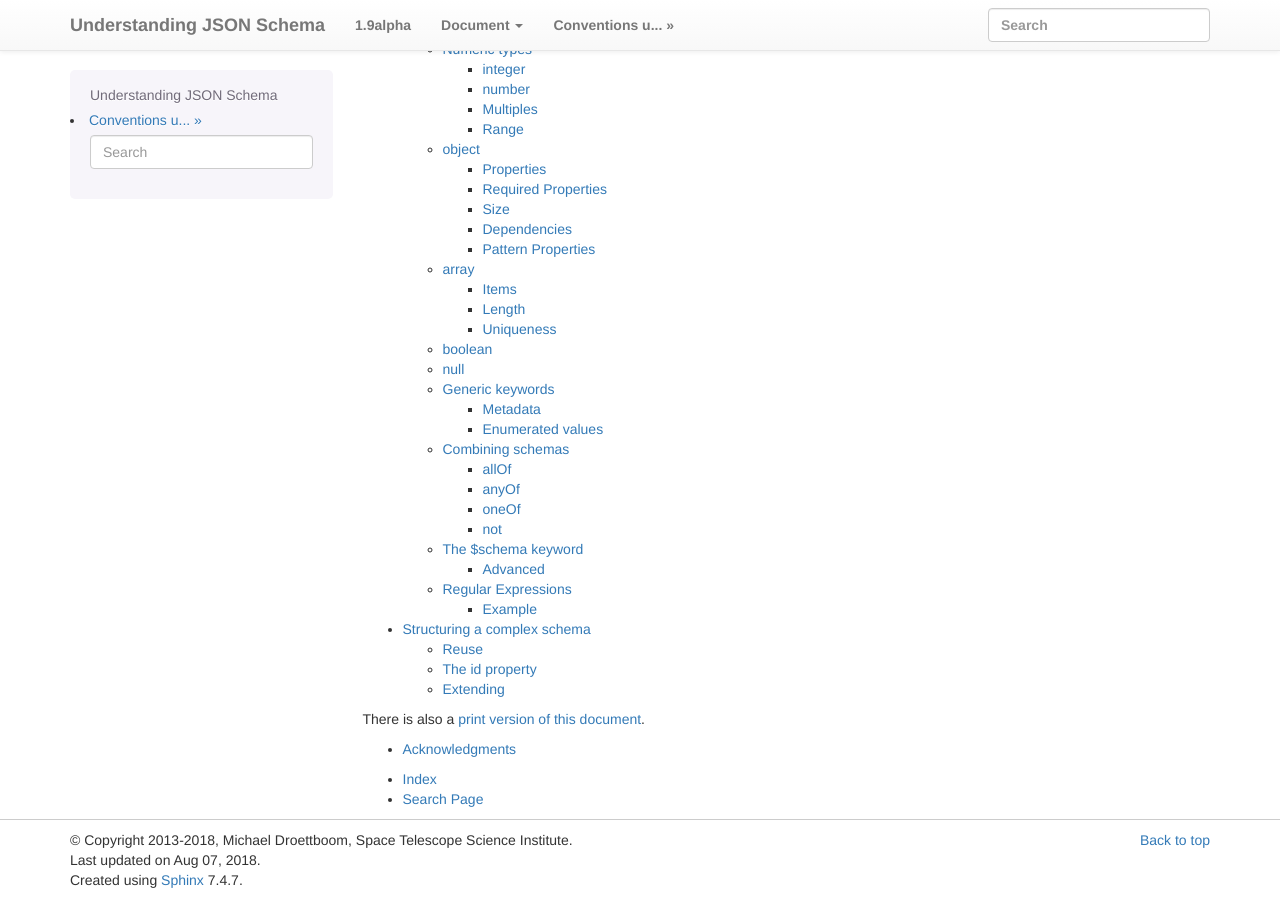
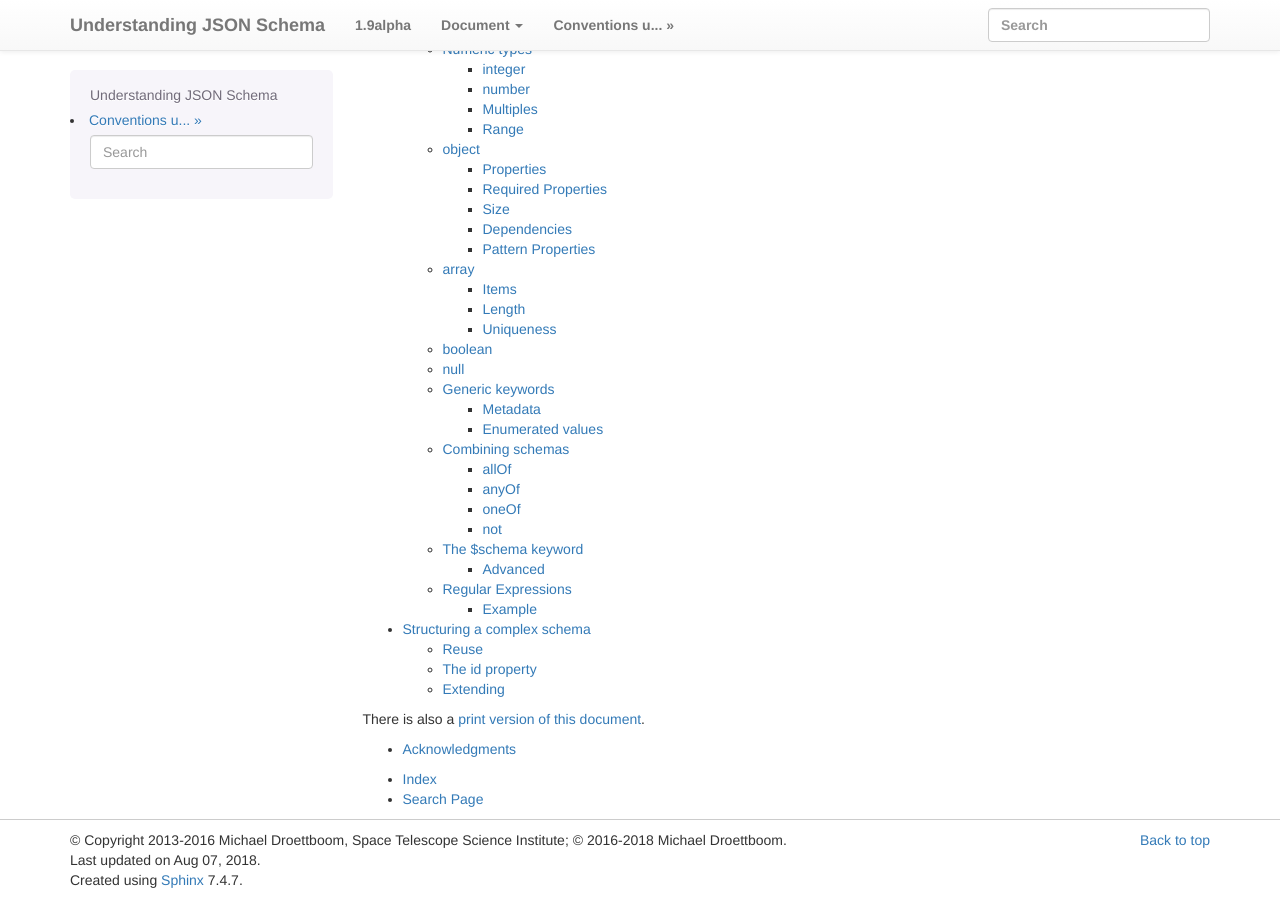
Before and after one commit to json-schema-org/understanding-json-schema, a Sphinx documentation site: the page built from source/index.rst, in a window 1280 px wide and 900 px high, scrolled down 1236 px. Built offline with Sphinx 7.4.7, drawn with Linux system fonts in a browser that asks for light colours; some web fonts are replaced.

Commit message:
Update copyright

```diff
--- a/source/conf.py
+++ b/source/conf.py
@@ -55,7 +55,7 @@ master_doc = 'index'
 
 # General information about the project.
 project = u'Understanding JSON Schema'
-copyright = u'2013-{0}, Michael Droettboom, Space Telescope Science Institute'.format(
+copyright = u'2013-2016 Michael Droettboom, Space Telescope Science Institute; © 2016-{0} Michael Droettboom'.format(
     datetime.datetime.now().year)
 
 # The version info for the project you're documenting, acts as replacement for
```
